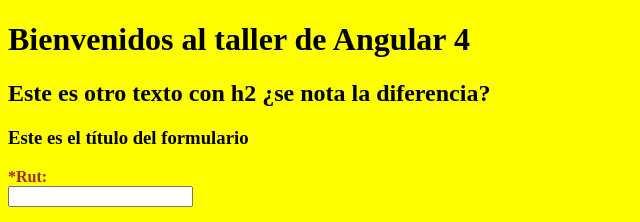
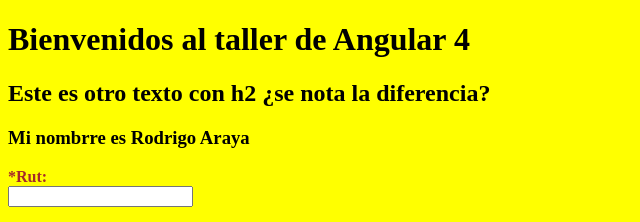
Before and after one commit to FelipeDev/mirepositorio, a plain HTML site: page index.html in a window 1280 px wide. Shown: the top 222 px of the page, 0-640 px from the left. Drawn offline with Linux system fonts and the light colour scheme.

Commit message:
Agrego mi nombre

```diff
--- a/index.html
+++ b/index.html
@@ -12,7 +12,7 @@
 
 	<h1>Bienvenidos al taller de Angular 4 </h1>
 	<h2>Este es otro texto con h2  ¿se nota la diferencia?</h2>
-	<h3>Este es el título del formulario</h3>
+	<h3>Mi nombrre es Rodrigo Araya</h3>
 
 	<div class="idTextForm">*Rut:</div>
 	<input id="idITextRut" type="text" name="rut" onblur="return checkRutGenerico(rut.value,false,2)" onkeypress="return soloRUT(event)"/>
```
